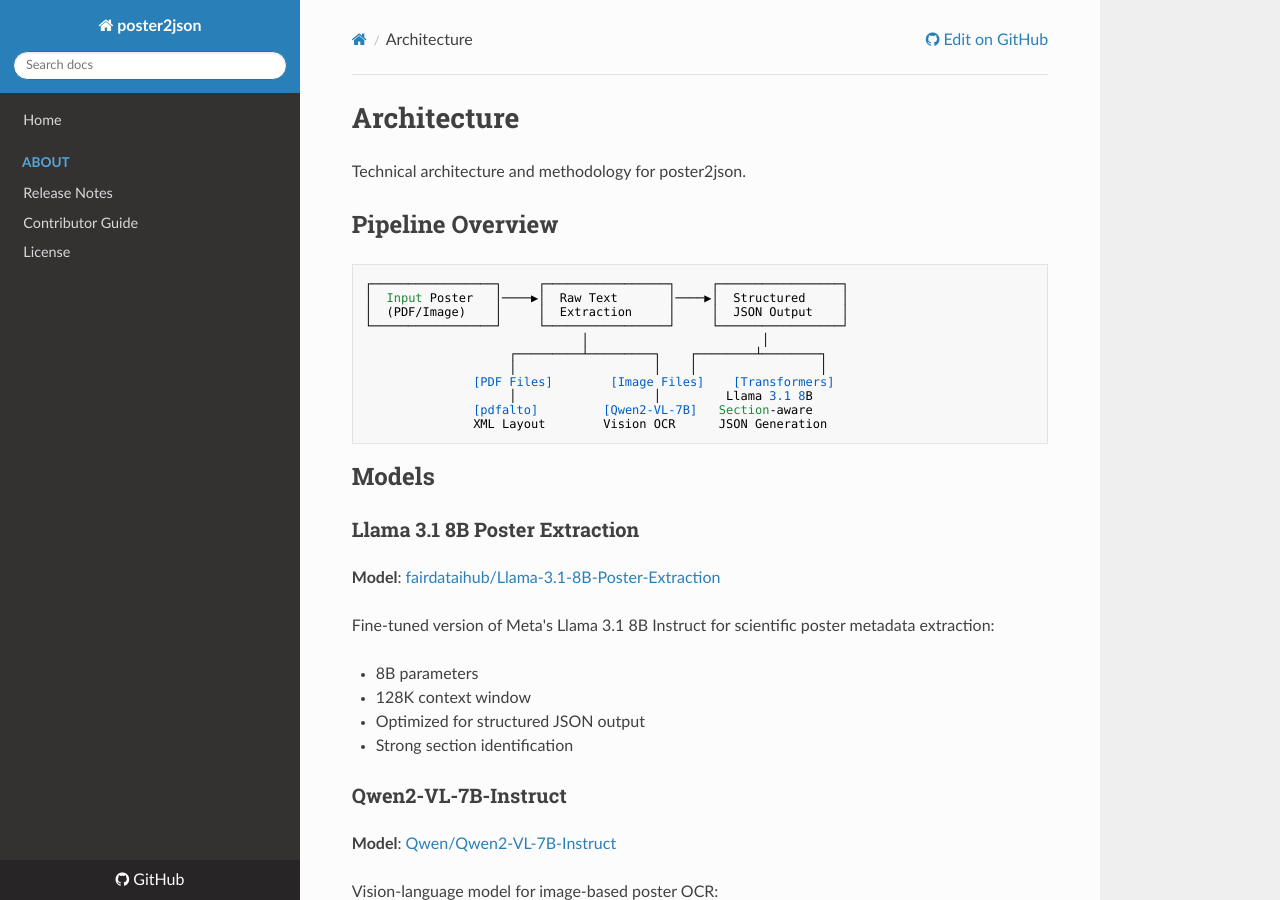
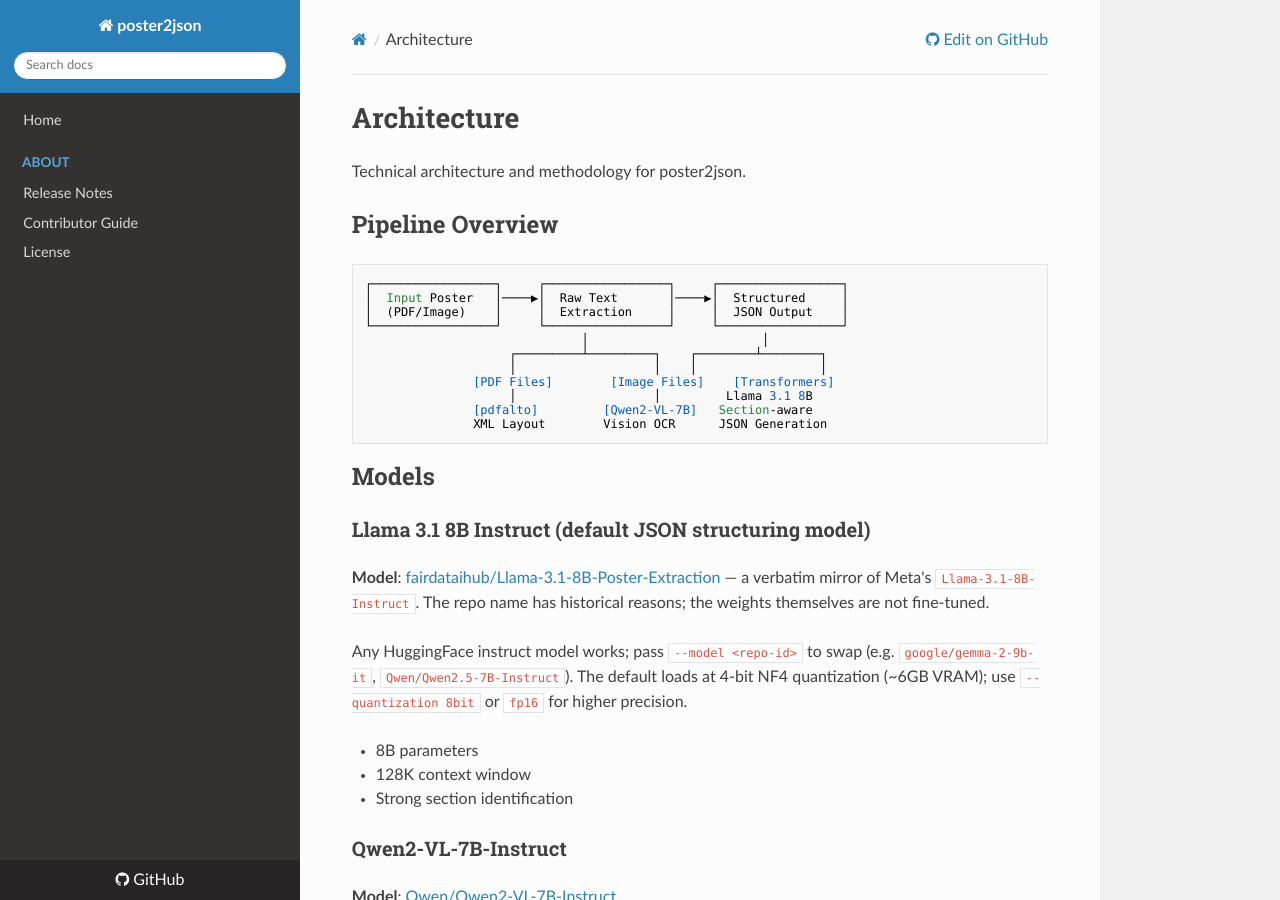
Before and after one commit to fairdataihub/poster2json, an MkDocs documentation site: the page built from docs/architecture.md, in a window 1280 px wide and 900 px high. Built offline with MkDocs 1.6.1, drawn with Linux system fonts in a browser that asks for light colours; nearby versions of some CDN libraries.

Commit message:
docs: correct model description and surface 0.4.x features in README
- Llama-3.1-8B-Poster-Extraction is a verbatim mirror of Meta's
  Llama-3.1-8B-Instruct, not a fine-tune. Fix docstrings, README,
  architecture.md, and CLI help wording that called it "fine-tuned".
- README: list lingua / ROR / SPDX in the pipeline overview; expand
  the JSON output example with language, researchField, ROR-enriched
  affiliation, SPDX-normalized rights; add a "Notes on auto-populated
  fields" callout for the 4 OpenAlex domains and the POSTER2JSON_ROR
  escape hatch.
- Citation block bumped to 0.4.2.

```diff
--- a/docs/architecture.md
+++ b/docs/architecture.md
@@ -20,15 +20,14 @@
 
 ## Models
 
-### Llama 3.1 8B Poster Extraction
+### Llama 3.1 8B Instruct (default JSON structuring model)
 
-**Model**: [fairdataihub/Llama-3.1-8B-Poster-Extraction](https://huggingface.co/fairdataihub/Llama-3.1-8B-Poster-Extraction)
+**Model**: [fairdataihub/Llama-3.1-8B-Poster-Extraction](https://huggingface.co/fairdataihub/Llama-3.1-8B-Poster-Extraction) — a verbatim mirror of Meta's `Llama-3.1-8B-Instruct`. The repo name has historical reasons; the weights themselves are not fine-tuned.
 
-Fine-tuned version of Meta's Llama 3.1 8B Instruct for scientific poster metadata extraction:
+Any HuggingFace instruct model works; pass `--model <repo-id>` to swap (e.g. `google/gemma-2-9b-it`, `Qwen/Qwen2.5-7B-Instruct`). The default loads at 4-bit NF4 quantization (~6GB VRAM); use `--quantization 8bit` or `fp16` for higher precision.
 
 - 8B parameters
 - 128K context window
-- Optimized for structured JSON output
 - Strong section identification
 
 ### Qwen2-VL-7B-Instruct
```
Also changed, not shown: README.md (+42 -6 lines), 2 other files.
